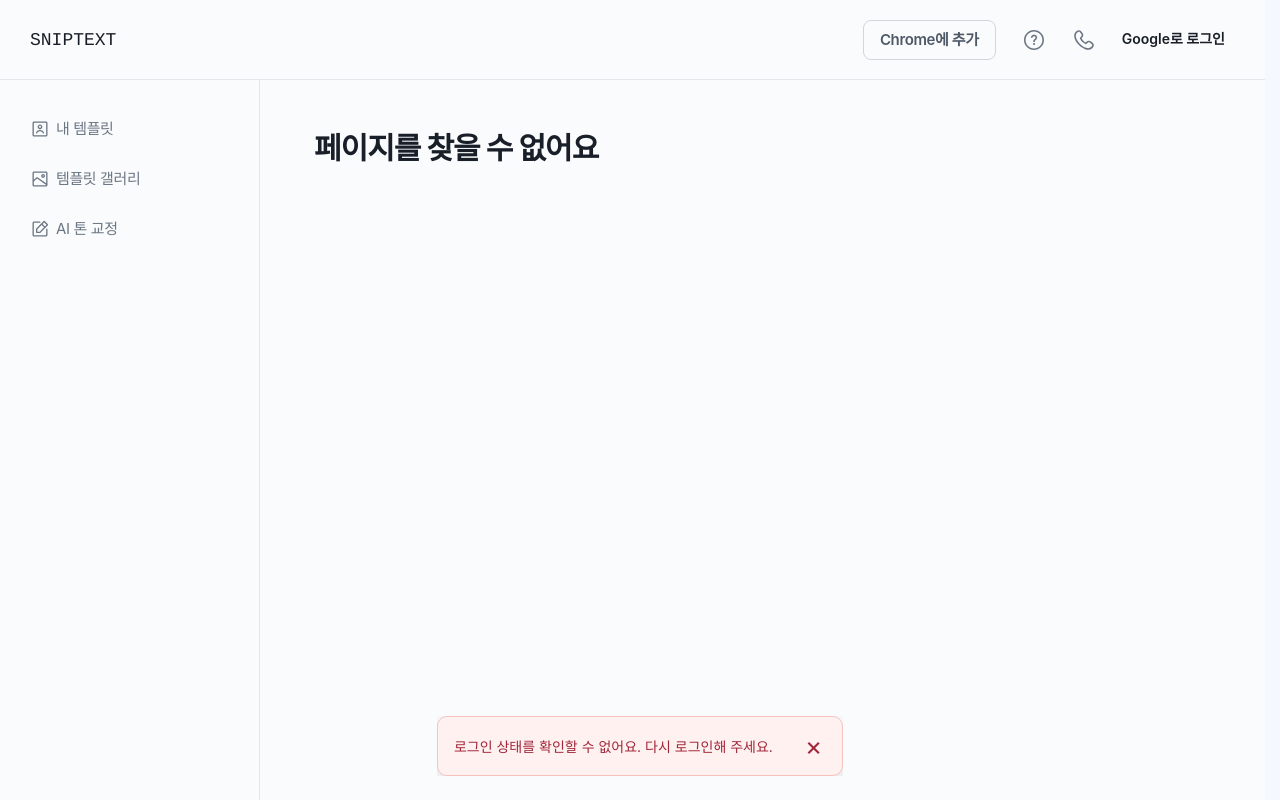
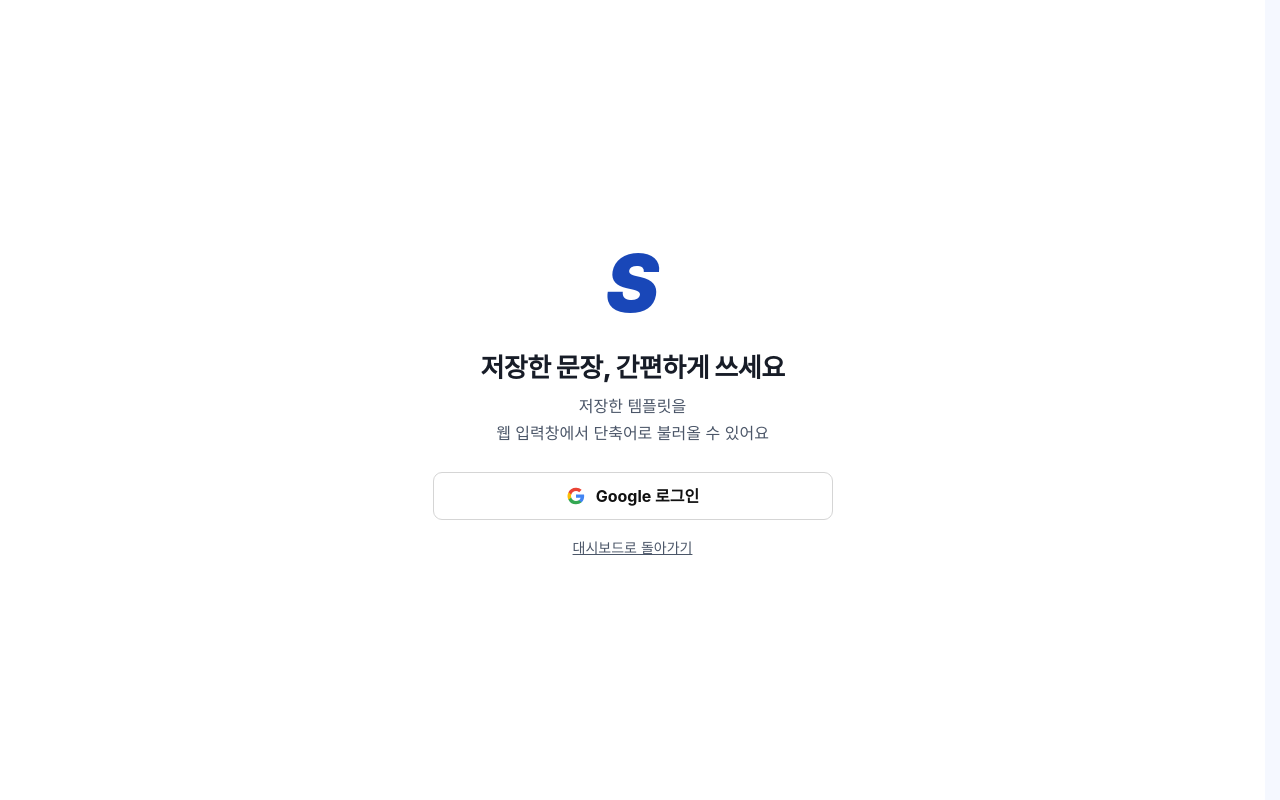
Before and after one commit to SnipText-Developer/snip-text-dashboard, a React (Create React App) app: page /login in a window 1280 px wide. Built offline with nearby package versions, Linux system fonts and the light colour scheme; no server answers; a web font is replaced by a local one.

Commit message:
update: login page

```diff
--- a/src/App.tsx
+++ b/src/App.tsx
@@ -11,6 +11,7 @@ import "App.css";
 import { googleCallbackPath } from "api/auth/google";
 import GoogleCallback from "components/dashboard/GoogleCallback";
 import DashboardLayout from "components/dashboard/DashboardLayout";
+import LoginPage from "pages/login";
 import TrashPage from "pages/trash";
 import { TemplatesPage, TemplateGalleryPage, AiTonePage } from "pages";
 
@@ -21,6 +22,7 @@ const App = () => {
 
   return (
     <Routes>
+      <Route path="/login" element={<LoginPage />} />
       <Route element={<DashboardLayout />}>
         <Route path={googleCallbackPath} element={<GoogleCallback />} />
         <Route index element={<TemplatesPage />} />
--- a/src/components/dashboard/DashboardAccount.tsx
+++ b/src/components/dashboard/DashboardAccount.tsx
@@ -1,7 +1,7 @@
 import { useEffect, useState, useSyncExternalStore } from "react";
+import { Link } from "react-router-dom";
 
 import Notice from "components/notice/Notice";
-import { startGoogleLogin } from "api/auth/google";
 import { getSessionToken, logout, restoreSession, subscribeToSession } from "api/auth/session";
 
 export default function DashboardAccount() {
@@ -21,20 +21,16 @@ export default function DashboardAccount() {
     // eslint-disable-next-line react-hooks/exhaustive-deps
   }, []);
 
-  async function handleAccountAction() {
+  async function handleLogout() {
     setBusy(true);
     setError("");
     setNotice("");
     try {
-      if (accessToken) {
       const { serverEnded, extensionCleared } = await logout();
       const message = serverEnded
         ? "로그아웃했어요."
         : "이 브라우저에서 로그아웃했어요. 서버 세션 종료는 확인하지 못했어요.";
       setNotice(extensionCleared === false ? message + " 확장 프로그램에서도 로그아웃 상태를 확인해 주세요." : message);
-      } else {
-        await startGoogleLogin();
-      }
     } catch (reason) {
       setError((reason as { message?: string })?.message || "인증 요청에 실패했어요.");
     } finally {
@@ -44,9 +40,13 @@ export default function DashboardAccount() {
 
   return (
     <div className="account">
-      <button type="button" className="account-button" disabled={busy} onClick={handleAccountAction}>
-        {accessToken ? "로그아웃" : "Google로 로그인"}
+      {accessToken ? (
+        <button type="button" className="account-button" disabled={busy} onClick={handleLogout}>
+          로그아웃
         </button>
+      ) : (
+        <Link className="account-button" to="/login">로그인</Link>
+      )}
       <Notice
         message={error || notice}
         tone={error ? "error" : "info"}
--- a/src/components/dashboard/DashboardLayout.css
+++ b/src/components/dashboard/DashboardLayout.css
@@ -110,5 +110,5 @@
   .workspace-nav { margin: 0; gap: 4px; }
   .workspace-nav a { margin: 0; padding: 8px; font-size: 12px; }}
 
-button.account-button { white-space: nowrap; font-weight: 600; }
+.account-button { white-space: nowrap; font-weight: 600; }
 button.account-button:not(:disabled) { cursor: pointer; }
--- /dev/null
+++ b/src/pages/login/index.tsx
@@ -0,0 +1,45 @@
+import { useState } from "react";
+import { Link } from "react-router-dom";
+
+import { startGoogleLogin } from "api/auth/google";
+import Notice from "components/notice/Notice";
+import "./login.css";
+
+export default function LoginPage() {
+  const [busy, setBusy] = useState(false);
+  const [error, setError] = useState("");
+
+  async function handleGoogleLogin() {
+    setBusy(true);
+    setError("");
+    try {
+      await startGoogleLogin();
+    } catch (reason) {
+      setError((reason as { message?: string })?.message || "구글 로그인을 시작하지 못했어요.");
+      setBusy(false);
+    }
+  }
+
+  return (
+    <main className="login-page">
+      <section className="login-content" aria-labelledby="login-title">
+        <div className="login-logo" aria-hidden="true">S</div>
+        <div className="login-intro">
+          <h1 id="login-title">저장한 문장, 간편하게 쓰세요</h1>
+          <p>저장한 템플릿을<br />웹 입력창에서 단축어로 불러올 수 있어요</p>
+        </div>
+        <button className="login-button" type="button" disabled={busy} onClick={handleGoogleLogin}>
+          <svg viewBox="0 0 48 48" width="20" height="20" aria-hidden="true">
+            <path fill="#4285f4" d="M43.6 24.5c0-1.4-.1-2.7-.4-4H24v7.6h11a9.4 9.4 0 0 1-4.1 6.1v5h6.5c3.8-3.5 6.2-8.6 6.2-14.7Z" />
+            <path fill="#34a853" d="M24 44c5.5 0 10.1-1.8 13.4-4.8l-6.5-5c-1.8 1.2-4.1 2-6.9 2-5.3 0-9.8-3.6-11.4-8.4H5.9v5.2A20 20 0 0 0 24 44Z" />
+            <path fill="#fbbc05" d="M12.6 27.8a12 12 0 0 1 0-7.6V15H5.9a20 20 0 0 0 0 18l6.7-5.2Z" />
+            <path fill="#ea4335" d="M24 11.8c3 0 5.6 1 7.7 3l5.8-5.8A19.2 19.2 0 0 0 24 4 20 20 0 0 0 5.9 15l6.7 5.2c1.6-4.8 6.1-8.4 11.4-8.4Z" />
+          </svg>
+          {busy ? "Google로 이동 중…" : "Google 로그인"}
+        </button>
+        {error && <Notice message={error} placement="inline" tone="error" />}
+        <Link className="login-back" to="/">대시보드로 돌아가기</Link>
+      </section>
+    </main>
+  );
+}
--- /dev/null
+++ b/src/pages/login/login.css
@@ -0,0 +1,73 @@
+.login-page {
+  box-sizing: border-box;
+  display: grid;
+  place-items: center;
+  min-height: 100dvh;
+  padding: 24px;
+  background: #fff;
+  color: #171c27;
+}
+
+.login-content {
+  width: 100%;
+  max-width: 400px;
+  text-align: center;
+}
+
+.login-logo {
+  margin-bottom: 30px;
+  color: #1947b8;
+  font-size: 80px;
+  font-weight: 900;
+  font-style: italic;
+  line-height: 1;
+}
+
+.login-intro h1 {
+  margin: 0;
+  font-size: clamp(19px, 5vw, 26px);
+  font-weight: 800;
+  letter-spacing: -0.5px;
+  word-break: keep-all;
+}
+
+.login-intro p {
+  margin: 10px 0 0;
+  color: #4b5668;
+  line-height: 1.65;
+  word-break: keep-all;
+}
+
+.login-button {
+  display: flex;
+  align-items: center;
+  justify-content: center;
+  gap: 10px;
+  width: 100%;
+  min-height: 48px;
+  margin-top: 26px;
+  border: 1px solid #d5d5d5;
+  border-radius: 9px;
+  background: #fff;
+  color: #111;
+  font: inherit;
+  font-weight: 700;
+  cursor: pointer;
+}
+
+.login-button:not(:disabled):hover {
+  background: #f7f8fa;
+  border-color: #969ca7;
+}
+
+.login-button:disabled {
+  cursor: wait;
+  opacity: 0.65;
+}
+
+.login-back {
+  display: inline-block;
+  margin-top: 20px;
+  color: #4b5668;
+  font-size: 14px;
+}
--- a/src/pages/templates/components/TemplateDeleteDialog.tsx
+++ b/src/pages/templates/components/TemplateDeleteDialog.tsx
@@ -10,6 +10,7 @@ interface TemplateDeleteDialogProps {
 export default function TemplateDeleteDialog({ saving, error, onClose, onDelete }: TemplateDeleteDialogProps) {
   return (
     <Modal
+      variant="confirmation"
       danger
       error={error}
       closeDisabled={saving}
```
Lines whose indentation alone changed are shown as unchanged.
